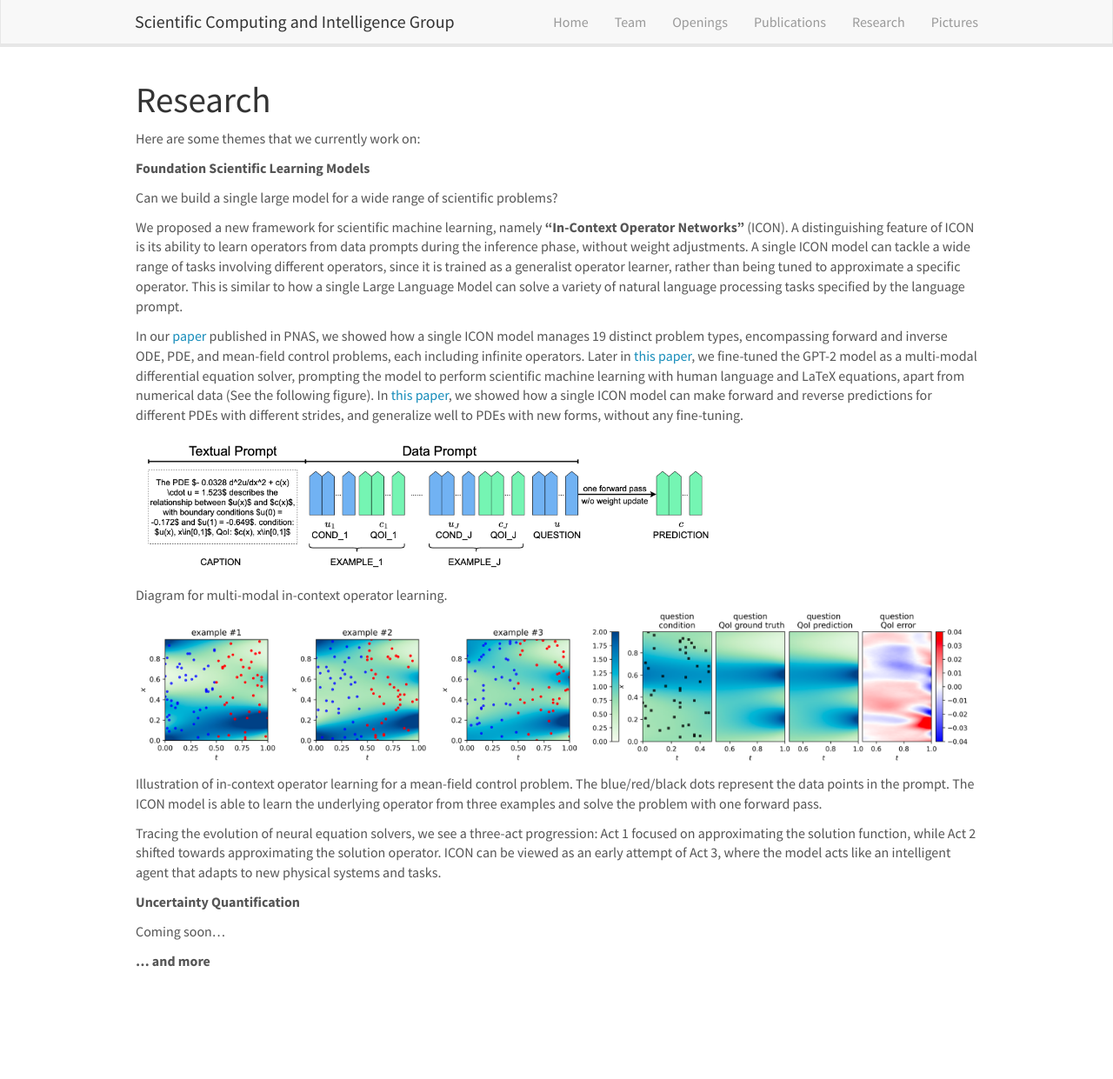
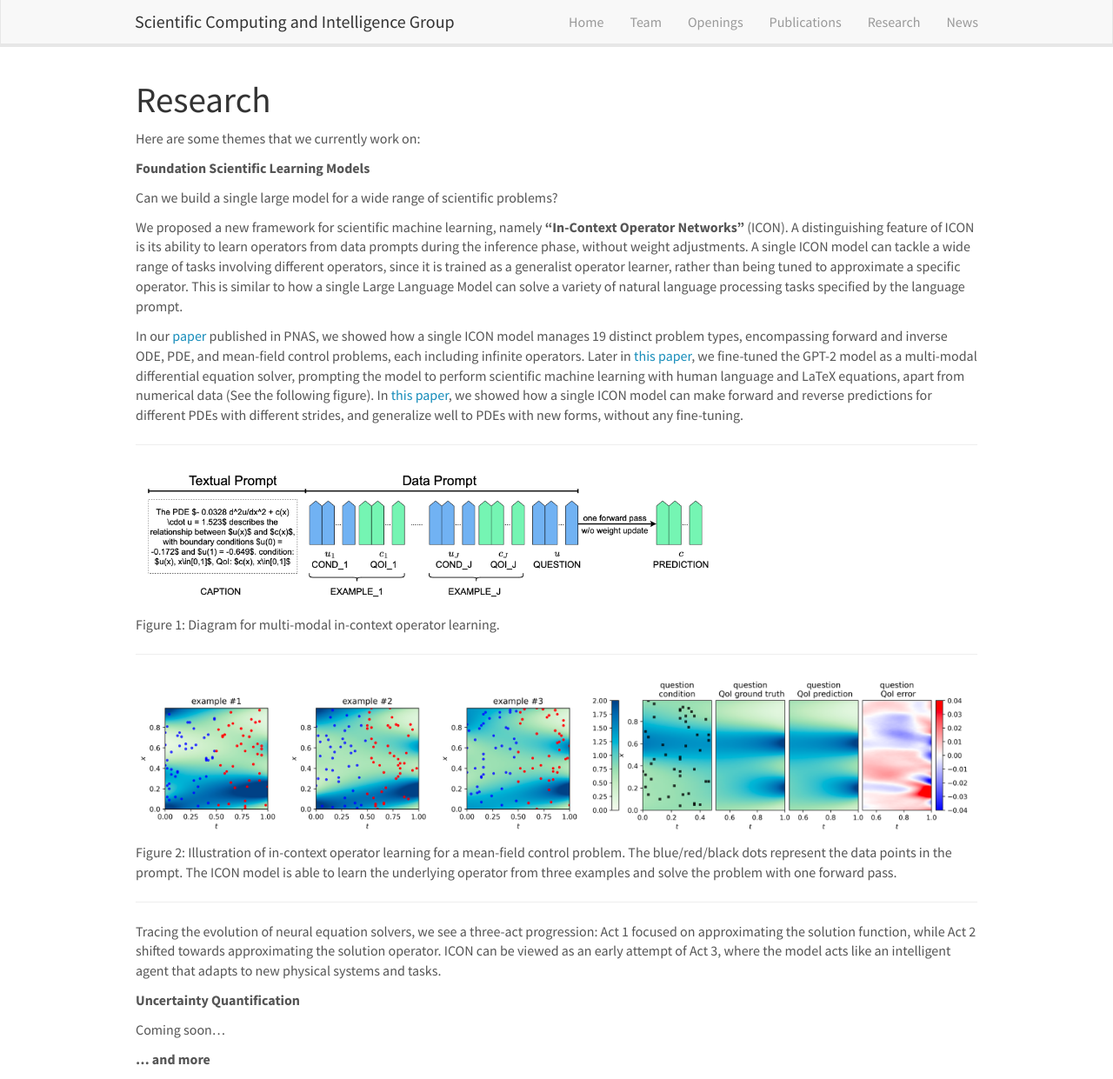
Before and after one commit to scaling-group/scaling-group.github.io, a Jekyll site: the page built from _pages/research.md, in a window 1280 px wide and 1241 px high. Shown: the whole window at 87% size. Built offline with Jekyll 4.4.1, drawn with Linux system fonts in a browser that asks for light colours.

Commit message:
minor updates, replace pictures with news

```diff
--- a/_data/publist.yml
+++ b/_data/publist.yml
@@ -1,5 +1,5 @@
 
-- title: "In-Context Operator Learning With Data Prompts for Differential Equation Problems"
+- title: "In-Context Operator Learning with Data Prompts for Differential Equation Problems"
   image: icon-pnas.jpg
   description: Can we build a single large model for a wide range of PDE-related scientific learning tasks? We propose in-context operator learning framework with corresponding model In-Context Operator Network (ICON). A singe ICON model can act as a few-shot operator learner for a diversified type of differential equation problems, including forward and inverse problems of ODEs, PDEs, and mean-field control problems.
   authors: Liu Yang, Siting Liu, Tingwei Meng, Stanley J. Osher
--- a/_includes/header.html
+++ b/_includes/header.html
@@ -17,7 +17,7 @@
 		<li><a href="{{ site.url }}{{ site.baseurl }}/openings">Openings</a></li>
 		<li><a href="{{ site.url }}{{ site.baseurl }}/publications">Publications</a></li>
 		<li><a href="{{ site.url }}{{ site.baseurl }}/research">Research</a></li>
-		<li><a href="{{ site.url }}{{ site.baseurl }}/pictures">Pictures</a></li>
+		<li><a href="{{ site.url }}{{ site.baseurl }}/news">News</a></li>
 	  </ul>
 	</div>
   </div>
--- a/_includes/news.html
+++ b/_includes/news.html
@@ -6,6 +6,6 @@
 <p>{{ article.date }}<br>{{ article.headline | markdownify}}</p>
 {% endfor %}
 
-<h4><a href="{{ site.url }}{{ site.baseurl }}/allnews.html">... see all News</a></h4>
+<a href="{{ site.url }}{{ site.baseurl }}/news.html">... see all news</a>
 
     </div>
--- a/_pages/research.md
+++ b/_pages/research.md
@@ -19,13 +19,17 @@ We proposed a new framework for scientific machine learning, namely **“In-Cont
 
 In our [paper](https://www.pnas.org/doi/10.1073/pnas.2310142120) published in PNAS, we showed how a single ICON model manages 19 distinct problem types, encompassing forward and inverse ODE, PDE, and mean-field control problems, each including infinite operators. Later in [this paper](https://arxiv.org/pdf/2308.05061.pdf), we fine-tuned the GPT-2 model as a multi-modal differential equation solver, prompting the model to perform scientific machine learning with human language and LaTeX equations, apart from numerical data (See the following figure). In [this paper](https://www.sciencedirect.com/science/article/pii/S0021999124006272), we showed how a single ICON model can make forward and reverse predictions for different PDEs with different strides, and generalize well to PDEs with new forms, without any fine-tuning.
 
+---
 ![]({{ site.url }}{{ site.baseurl }}/images/papers/icon-multi-modal.png){: style="width: 70%; float: center; margin: 0px"}
 
-Diagram for multi-modal in-context operator learning.
+Figure 1: Diagram for multi-modal in-context operator learning.
+
+---
 ![]({{ site.url }}{{ site.baseurl }}/images/papers/icon-mfg.png){: style="width: 100%; float: center; margin: 0px"}
 
-Illustration of in-context operator learning for a mean-field control problem. The blue/red/black dots represent the data points in the prompt. The ICON model is able to learn the underlying operator from three examples and solve the problem with one forward pass.
+Figure 2: Illustration of in-context operator learning for a mean-field control problem. The blue/red/black dots represent the data points in the prompt. The ICON model is able to learn the underlying operator from three examples and solve the problem with one forward pass.
 
+---
 
 Tracing the evolution of neural equation solvers, we see a three-act progression: Act 1 focused on approximating the solution function, while Act 2 shifted towards approximating the solution operator. ICON can be viewed as an early attempt of Act 3, where the model acts like an intelligent agent that adapts to new physical systems and tasks.
 
```
Also changed, not shown: _pages/news.md (renamed from _pages/allnews.md, +1 -1 lines), _pages/publications.md (+2 -2 lines), 9 other files.
